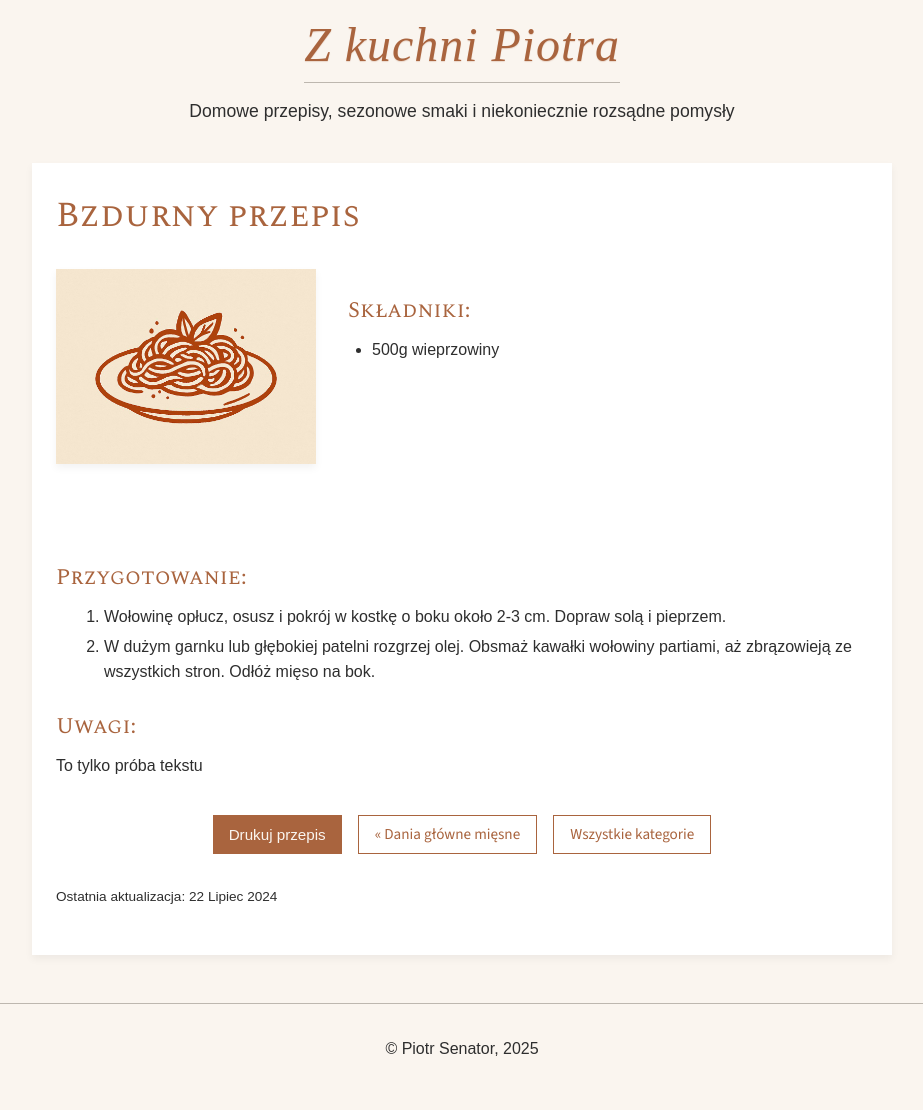
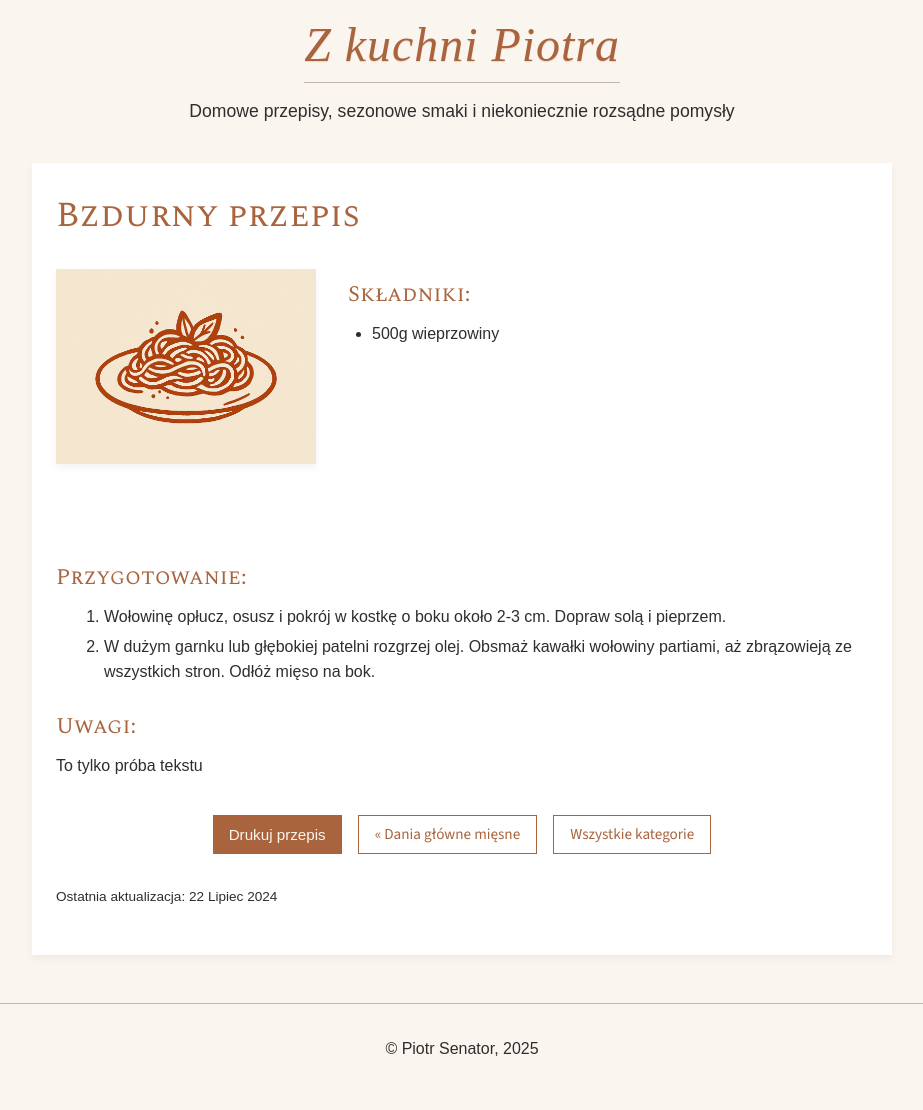
Before and after one commit to piotrsenator/kuchnia, a Jekyll site: the page built from _recipes/test.md, in a window 1280 px wide. Shown: the whole page, without its empty margins (178-1101 px from the left). Built offline with Jekyll 4.4.1, drawn with Linux system fonts in a browser that asks for light colours; some web fonts are replaced.

Commit message:
Update _recipe-single.scss

```diff
--- a/_sass/pages/_recipe-single.scss
+++ b/_sass/pages/_recipe-single.scss
@@ -69,7 +69,7 @@
 .recipe-ingredients-side h2 {
   font-size: 1.4rem;
   font-weight: 500;
-  margin-top: var(--spacing-sm);
+  margin-top:0; /* var(--spacing-sm); */
   margin-bottom: var(--spacing-xs);
   font-family: var(--font-family-headings);
 }
```
